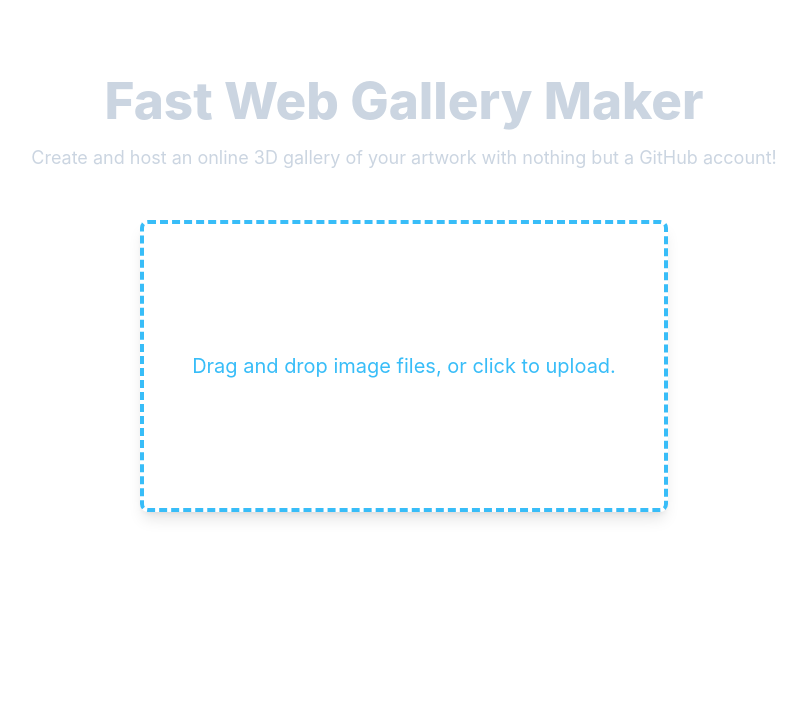
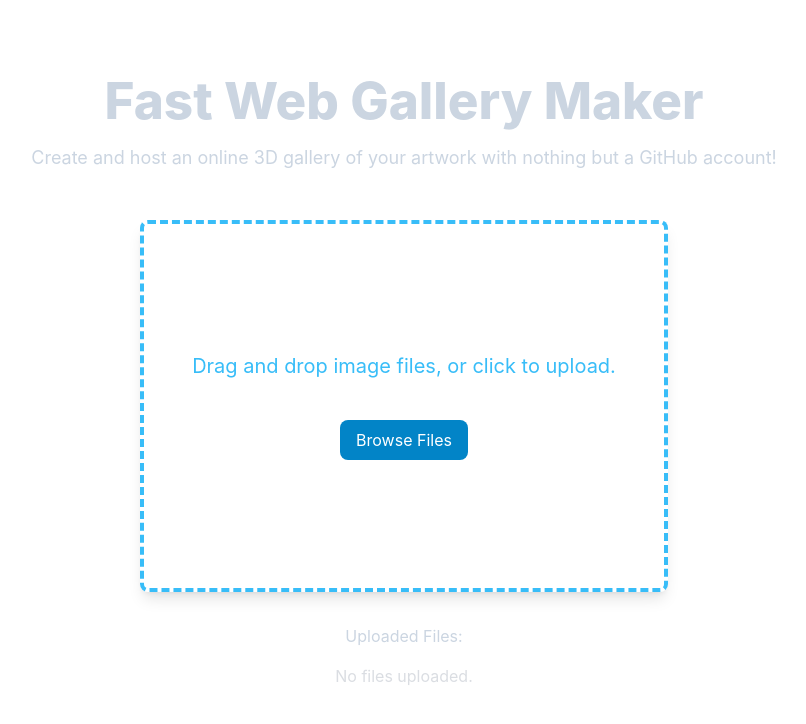
Before and after one commit to leiDnedyA/fast-web-gallery-maker, a React (Vite) app: page / in a window 1280 px wide. Shown: the top 724 px of the page, without its empty margins (236-1042 px from the left). Built offline with nearby package versions, Linux system fonts and the light colour scheme.

Commit message:
refactor: moved UploadScreen to its own component file

```diff
--- /dev/null
+++ b/components/UploadScreen.tsx
@@ -0,0 +1,99 @@
+import React, { useState, DragEvent, ChangeEvent } from "react";
+import { UploadedFile } from '../lib/files.ts';
+
+interface Props {
+  files: UploadedFile[];
+  setFiles: any; // I don't feel like writing out the other type for this
+}
+
+export default function UploadScreen({
+  files, setFiles
+}: Props) {
+  const [dragActive, setDragActive] = useState<boolean>(false);
+
+  const handleDrag = (e: DragEvent<HTMLDivElement>): void => {
+    e.preventDefault();
+    e.stopPropagation();
+
+    if (e.type === "dragenter" || e.type === "dragover") {
+      setDragActive(true);
+    } else if (e.type === "dragleave") {
+      setDragActive(false);
+    }
+  };
+
+  const handleDrop = (e: DragEvent<HTMLDivElement>): void => {
+    e.preventDefault();
+    e.stopPropagation();
+    setDragActive(false);
+
+    if (e.dataTransfer.files && e.dataTransfer.files.length > 0) {
+      const newFiles = Array.from(e.dataTransfer.files).map((file) => ({
+        file,
+        size: Math.round(file.size / 1024), // Convert bytes to KB
+      }));
+      setFiles((prevFiles: UploadedFile[]) => [...prevFiles, ...newFiles]);
+      e.dataTransfer.clearData();
+    }
+  };
+
+  const handleFileSelect = (e: ChangeEvent<HTMLInputElement>): void => {
+    if (e.target.files && e.target.files.length > 0) {
+      const newFiles = Array.from(e.target.files).map((file) => ({
+        file,
+        size: Math.round(file.size / 1024), // Convert bytes to KB
+      }));
+      setFiles((prevFiles: UploadedFile[]) => [...prevFiles, ...newFiles]);
+    }
+  };
+
+  const removeFile = (index: number): void => {
+    setFiles((prevFiles: UploadedFile) => prevFiles.filter((_, i) => i !== index));
+  };
+  return <div className="w-full flex flex-col gap-4 items-center text-slate-300">
+    <h1 className="mt-10 font-extrabold">Fast Web Gallery Maker</h1>
+    <p className="text-lg">Create and host an online 3D gallery of your artwork with nothing but a GitHub account!</p>
+    <div
+      className="border-4 border-dashed border-sky-400 text-sky-400 rounded-lg shadow-lg px-12 py-32 mt-8 hover:border-sky-200 hover:text-sky-200 hover:shadow-2xl transition-colors cursor-pointer"
+      onDragEnter={handleDrag}
+      onDragOver={handleDrag}
+      onDrop={handleDrop}
+    >
+      <p className="text-xl">Drag and drop image files, or click to upload.</p>
+      <input
+        type="file"
+        multiple
+        accept="image/*"
+        className="hidden"
+        id="file-upload"
+        onChange={handleFileSelect}
+      />
+      <label
+        htmlFor="file-upload"
+        className="text-white rounded-lg mt-10 px-4 py-2 inline-block cursor-pointer bg-sky-600 hover:bg-sky-800 transition-colors"
+      >
+        Browse Files
+      </label>
+    </div>
+    <div className="mt-4">
+      <h3>Uploaded Files:</h3>
+      <ul className="mt-4">
+        {
+          files.length === 0 ?
+            (<p className="text-gray-300/80">No files uploaded.</p>) :
+            files.map((file, index) => (
+              <li key={index} style={{ marginBottom: "10px" }}>
+                {file.file.name} - {file.size} KB
+                <button
+                  className="ml-2 bg-rose-600 text-white border-none cursor-pointer hover:bg-rose-800 transition-colors"
+                  onClick={() => removeFile(index)}
+                >
+                  Remove
+                </button>
+              </li>
+            ))
+        }
+      </ul>
+    </div>
+  </div>
+}
--- /dev/null
+++ b/lib/files.ts
@@ -0,0 +1,5 @@
+
+export interface UploadedFile {
+  file: File;
+  size: number; // Size in KB
+}
--- a/src/App.tsx
+++ b/src/App.tsx
@@ -1,15 +1,16 @@
-import { useState } from 'react'
+import React, { useState, DragEvent, ChangeEvent } from "react";
 import './App.css'
+import UploadScreen from "../components/UploadScreen";
+import { UploadedFile } from "../lib/files";
 
 function App() {
+  // Global State
+  const [files, setFiles] = useState<UploadedFile[]>([]);
+
   return (
-    <div className="w-full flex flex-col gap-4 items-center text-slate-300">
-      <h1 className="mt-10 font-extrabold">Fast Web Gallery Maker</h1>
-      <p className="text-lg">Create and host an online 3D gallery of your artwork with nothing but a GitHub account!</p>
-      <div className="border-4 border-dashed border-sky-400 text-sky-400 rounded-lg shadow-lg px-12 py-32 mt-8 hover:border-sky-200 hover:text-sky-200 hover:shadow-2xl transition-colors cursor-pointer">
-        <p className="text-xl">Drag and drop image files, or click to upload.</p>
-      </div>
-    </div>
+    <>
+      <UploadScreen files={files} setFiles={setFiles} />
+    </>
   )
 }
 
```
